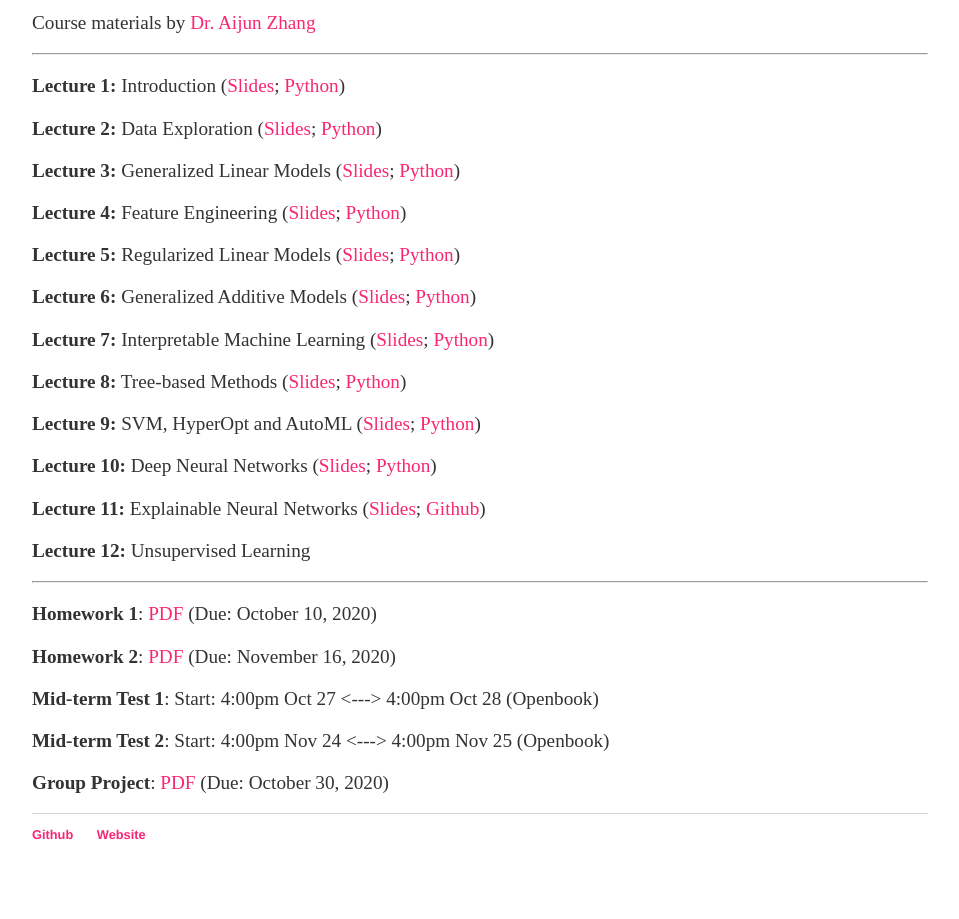
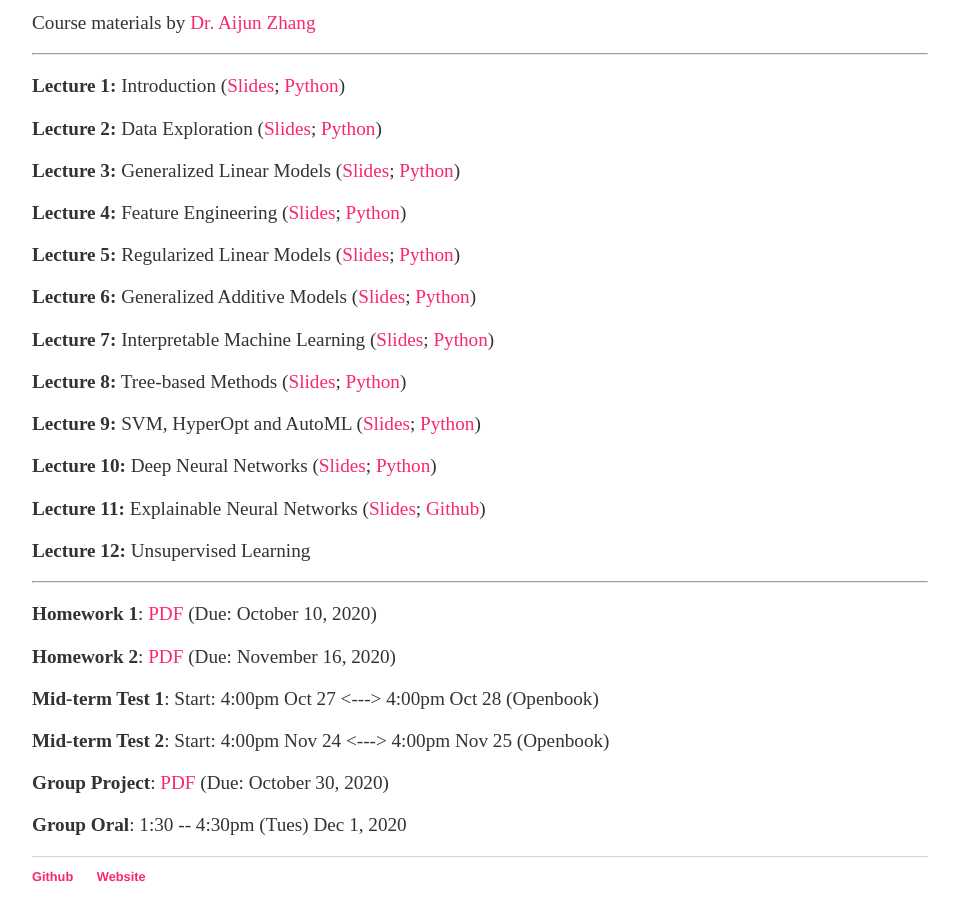
Before and after one commit to ajzhanghk/Stat3612, a plain HTML site: page index.html in a window 1280 px wide. Shown: the part 125-1044 px from the top of the page, without its empty margins (160-1119 px from the left). Drawn offline with Linux system fonts and the light colour scheme.

Commit message:
Update index.html

```diff
--- a/index.html
+++ b/index.html
@@ -37,6 +37,7 @@
 			<p><b> Mid-term Test 2</b>: Start: 4:00pm Nov 24 <---> 4:00pm Nov 25 (Openbook)</p>
 			<!--p>Past Test Paper: <a href="2019Stat3612Test1.pdf">PDF</a></p-->
 			<p><b> Group Project</b>: <a href="ProposalCall.pdf">PDF</a> (Due: October 30, 2020)</p>
+			<p><b> Group Oral</b>: 1:30 -- 4:30pm (Tues) Dec 1, 2020</p>
 		</div>
 		<footer>
     		<ul>
```
